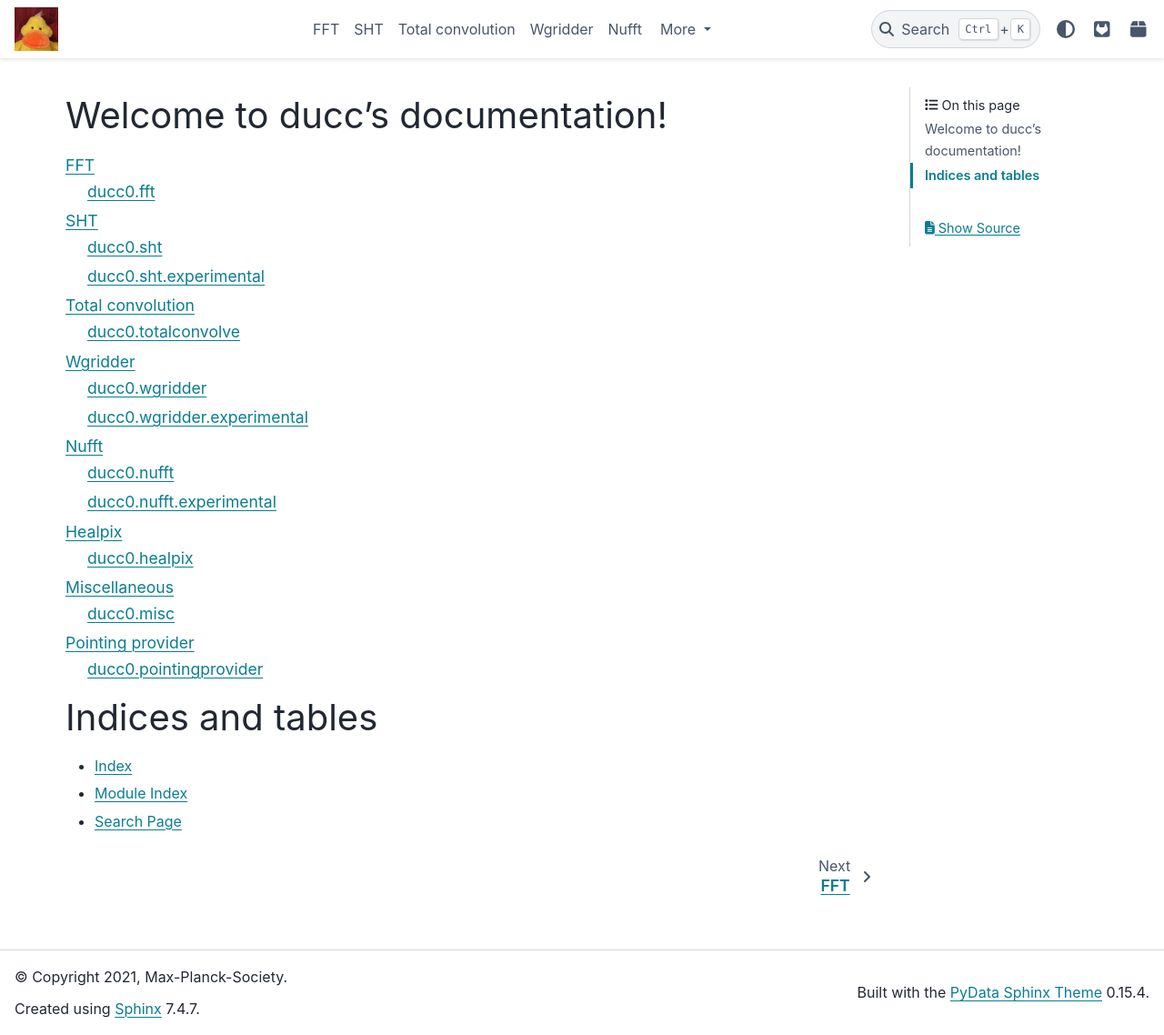
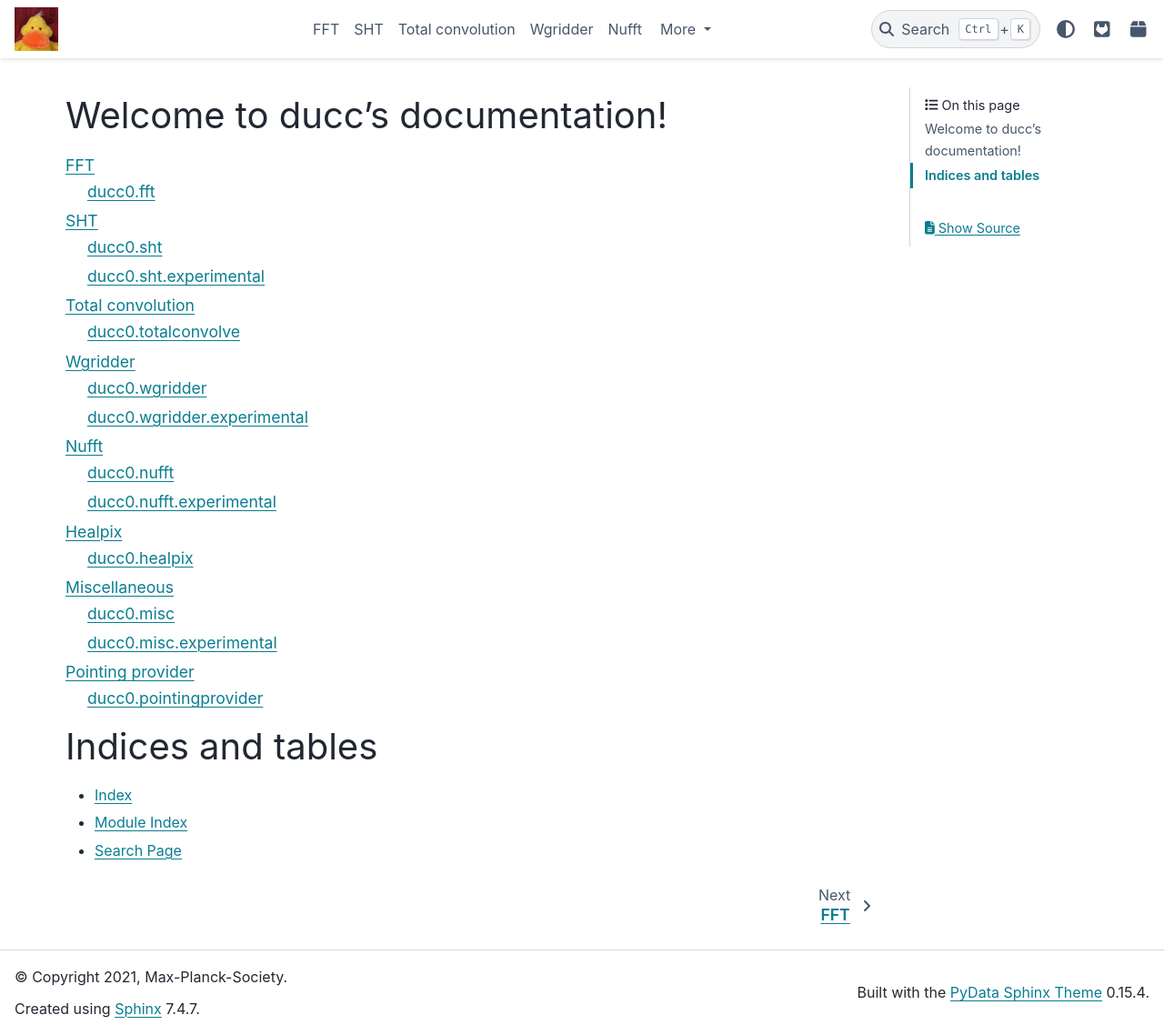
Before and after one commit to mreineck/ducc, a Sphinx documentation site: the page built from doc/index.rst, in a window 1280 px wide and 1138 px high. Shown: the whole window at 91% size. Built offline with Sphinx 7.4.7 and the PyData theme 0.15.4, drawn with Linux system fonts in a browser that asks for light colours; the version number is read from the project's files by our own code.

Commit message:
more doc work

```diff
--- a/doc/misc.rst
+++ b/doc/misc.rst
@@ -6,3 +6,9 @@ ducc0.misc
 
 .. automodule:: ducc0.misc
     :members:
+
+ducc0.misc.experimental
+-----------------------
+
+.. automodule:: ducc0.misc.experimental
+    :members:
```
Also changed, not shown: 2 other files.
